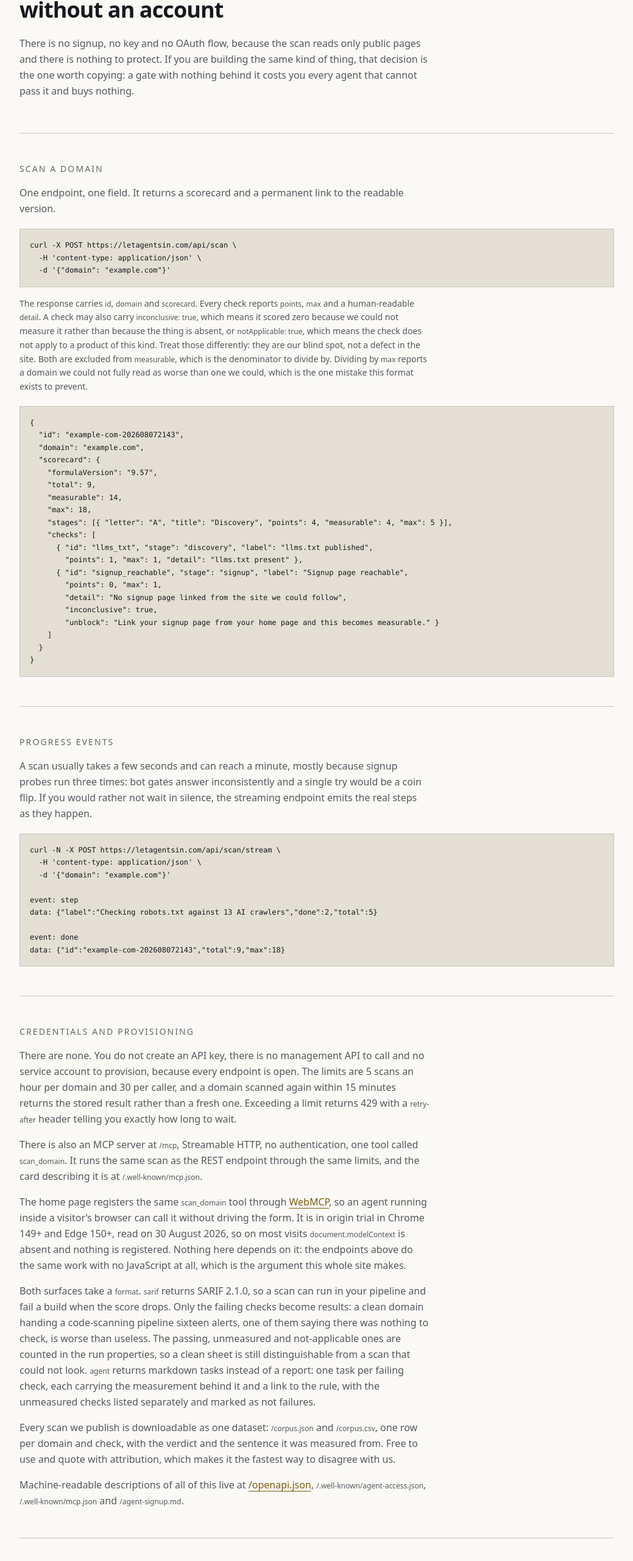
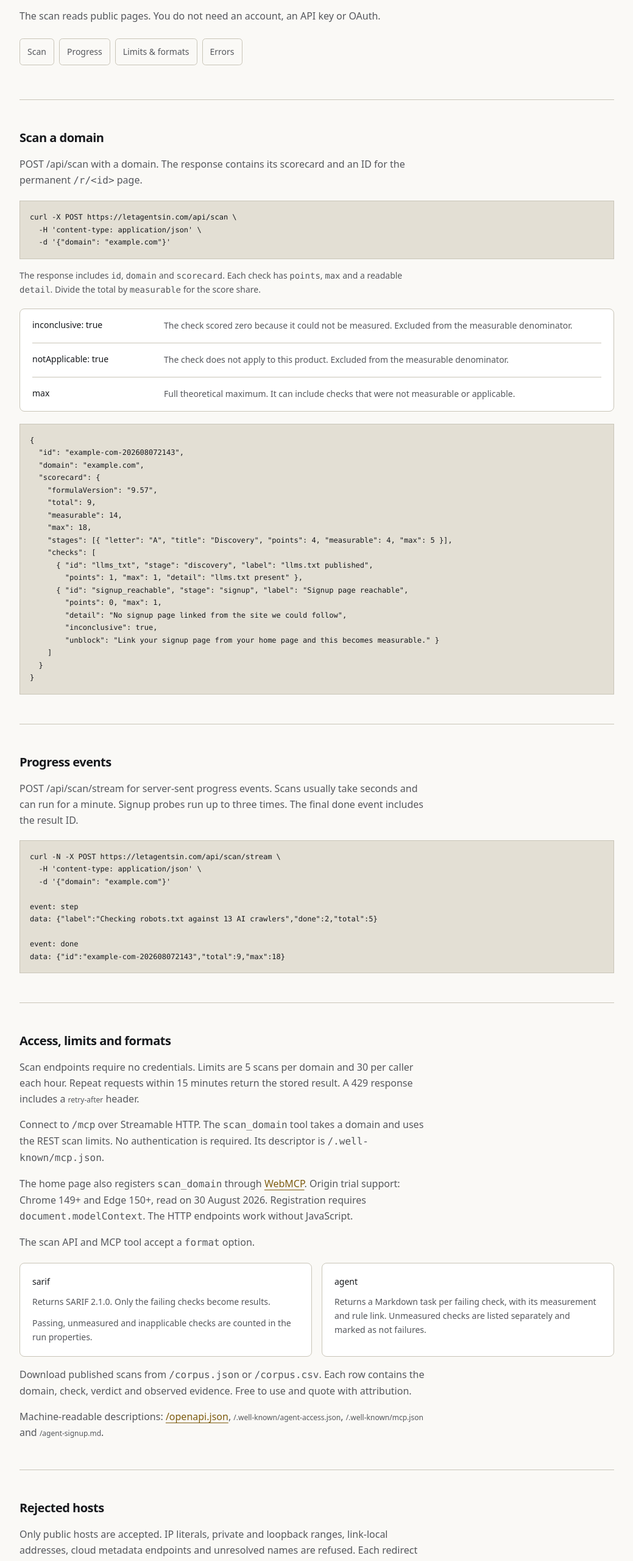
Before and after one commit to krystiangw/stackpick, a Next.js app: page /docs in a window 1280 px wide. Shown: the part 217-2777 px from the top of the page at 61% size, without its empty margins (120-1159 px from the left). Built offline with nearby package versions, Linux system fonts and the light colour scheme; no server answers; the database is empty; what async_hooks, undici would draw is missing.

Commit message:
Finish copy rewrite and make delivered reports easier to read

```diff
--- a/src/app/docs/page.tsx
+++ b/src/app/docs/page.tsx
@@ -33,19 +33,20 @@ export default async function DocsPage() {
       <section className="border-b border-rule py-14">
         <p className="font-mono text-xs uppercase tracking-[0.18em] text-brass">Docs</p>
         <h1 className="mt-4 max-w-2xl text-balance text-4xl font-semibold leading-tight tracking-tight">
-          Everything here works without an account
+          Scan API and response formats
         </h1>
         <p className="mt-5 max-w-2xl leading-relaxed text-ink-soft">
-          There is no signup, no key and no OAuth flow, because the scan reads only public pages and there is
-          nothing to protect. If you are building the same kind of thing, that decision is the one worth
-          copying: a gate with nothing behind it costs you every agent that cannot pass it and buys nothing.
+          The scan reads public pages. You do not need an account, an API key or OAuth.
         </p>
+        <nav aria-label="API sections" className="mt-6 flex flex-wrap gap-2 text-sm">
+          {[['scan-api', 'Scan'], ['progress-api', 'Progress'], ['access-api', 'Limits & formats'], ['refusals', 'Errors']].map(([id, label]) => <a key={id} href={`#${id}`} className="nav-link border border-rule">{label}</a>)}
+        </nav>
       </section>
 
       <section className="border-b border-rule py-12">
-        <h2 className="font-mono text-sm uppercase tracking-[0.15em] text-ink-faint">Scan a domain</h2>
+        <h2 id="scan-api" className="text-xl font-semibold tracking-tight">Scan a domain</h2>
         <p className="mt-4 max-w-2xl leading-relaxed text-ink-soft">
-          One endpoint, one field. It returns a scorecard and a permanent link to the readable version.
+          POST /api/scan with a domain. The response contains its scorecard and an ID for the permanent <code>/r/&lt;id&gt;</code> page.
         </p>
         <div className="mt-5">
           <Code>{`curl -X POST ${BASE}/api/scan \\
@@ -53,19 +54,17 @@ export default async function DocsPage() {
   -d '{"domain": "example.com"}'`}</Code>
         </div>
         <p className="mt-4 max-w-2xl text-sm leading-relaxed text-ink-soft">
-          The response carries <code className="font-mono text-xs">id</code>,{' '}
-          <code className="font-mono text-xs">domain</code> and{' '}
-          <code className="font-mono text-xs">scorecard</code>. Every check reports{' '}
-          <code className="font-mono text-xs">points</code>, <code className="font-mono text-xs">max</code>{' '}
-          and a human-readable <code className="font-mono text-xs">detail</code>. A check may also carry{' '}
-          <code className="font-mono text-xs">inconclusive: true</code>, which means it scored zero because we
-          could not measure it rather than because the thing is absent, or{' '}
-          <code className="font-mono text-xs">notApplicable: true</code>, which means the check does not apply to
-          a product of this kind. Treat those differently: they are our blind spot, not a defect in the site.
-          Both are excluded from <code className="font-mono text-xs">measurable</code>, which is the denominator
-          to divide by. Dividing by <code className="font-mono text-xs">max</code> reports a domain we could not
-          fully read as worse than one we could, which is the one mistake this format exists to prevent.
+          The response includes <code>id</code>, <code>domain</code> and <code>scorecard</code>.
+          Each check has <code>points</code>, <code>max</code> and a readable <code>detail</code>.
+          Divide the total by <code>measurable</code> for the score share.
         </p>
+        <dl className="mt-5 divide-y divide-rule rounded-lg border border-rule bg-surface px-5">
+          {[
+            ['inconclusive: true', 'The check scored zero because it could not be measured. Excluded from the measurable denominator.'],
+            ['notApplicable: true', 'The check does not apply to this product. Excluded from the measurable denominator.'],
+            ['max', 'Full theoretical maximum. It can include checks that were not measurable or applicable.'],
+          ].map(([field, description]) => <div key={field} className="grid gap-2 py-4 sm:grid-cols-[13rem_1fr]"><dt className="font-mono text-sm">{field}</dt><dd className="text-sm leading-relaxed text-ink-soft">{description}</dd></div>)}
+        </dl>
         <div className="mt-5">
           <Code>{`{
   "id": "example-com-202608072143",
@@ -91,11 +90,10 @@ export default async function DocsPage() {
       </section>
 
       <section className="border-b border-rule py-12">
-        <h2 className="font-mono text-sm uppercase tracking-[0.15em] text-ink-faint">Progress events</h2>
+        <h2 id="progress-api" className="text-xl font-semibold tracking-tight">Progress events</h2>
         <p className="mt-4 max-w-2xl leading-relaxed text-ink-soft">
-          A scan usually takes a few seconds and can reach a minute, mostly because signup probes run three times: bot gates answer
-          inconsistently and a single try would be a coin flip. If you would rather not wait in silence, the
-          streaming endpoint emits the real steps as they happen.
+          POST /api/scan/stream for server-sent progress events. Scans usually take seconds and can run for a minute.
+          Signup probes run up to three times. The final done event includes the result ID.
         </p>
         <div className="mt-5">
           <Code>{`curl -N -X POST ${BASE}/api/scan/stream \\
@@ -111,47 +109,41 @@ data: {"id":"example-com-202608072143","total":9,"max":${MAX_SCORE}}`}</Code>
       </section>
 
       <section className="border-b border-rule py-12">
-        <h2 className="font-mono text-sm uppercase tracking-[0.15em] text-ink-faint">Credentials and provisioning</h2>
+        <h2 id="access-api" className="text-xl font-semibold tracking-tight">Access, limits and formats</h2>
         <p className="mt-4 max-w-2xl leading-relaxed text-ink-soft">
-          There are none. You do not create an API key, there is no management API to call and no service
-          account to provision, because every endpoint is open. The limits are {PER_DOMAIN_PER_HOUR} scans an hour
-          per domain and {PER_CALLER_PER_HOUR} per caller, and a domain scanned again within{' '}
-          {REUSE_WINDOW_MS / 60000} minutes returns the stored result rather than a fresh one. Exceeding a limit
-          returns 429 with a <code className="font-mono text-xs">retry-after</code> header telling you exactly how
-          long to wait.
+          Scan endpoints require no credentials. Limits are {PER_DOMAIN_PER_HOUR} scans per domain and {PER_CALLER_PER_HOUR} per caller each hour.
+          Repeat requests within {REUSE_WINDOW_MS / 60000} minutes return the stored result.
+          A 429 response includes a <code className="font-mono text-xs">retry-after</code> header.
         </p>
         <p className="mt-4 max-w-2xl leading-relaxed text-ink-soft">
-          There is also an MCP server at <span className="font-mono text-xs">/mcp</span>, Streamable HTTP, no
-          authentication, one tool called <span className="font-mono text-xs">scan_domain</span>. It runs the same
-          scan as the REST endpoint through the same limits, and the card describing it is at{' '}
-          <span className="font-mono text-xs">/.well-known/mcp.json</span>.
+          Connect to <code>/mcp</code> over Streamable HTTP. The <code>scan_domain</code> tool takes a domain and uses the REST scan limits.
+          No authentication is required. Its descriptor is <code>/.well-known/mcp.json</code>.
         </p>
         <p className="mt-4 max-w-2xl leading-relaxed text-ink-soft">
-          The home page registers the same <span className="font-mono text-xs">scan_domain</span> tool through{' '}
+          The home page also registers <code>scan_domain</code> through{' '}
           <a href="https://webmachinelearning.github.io/webmcp/" className="text-brass underline underline-offset-4">
             WebMCP
           </a>
-          , so an agent running inside a visitor&rsquo;s browser can call it without driving the form. It is in
-          origin trial in Chrome 149+ and Edge 150+, read on {WEBMCP_READ_ON}, so on most visits{' '}
-          <span className="font-mono text-xs">document.modelContext</span> is absent and nothing is registered.
-          Nothing here depends on it: the endpoints above do the same work with no JavaScript at all, which is the
-          argument this whole site makes.
+          . Origin trial support: Chrome 149+ and Edge 150+, read on {WEBMCP_READ_ON}.
+          Registration requires <code>document.modelContext</code>. The HTTP endpoints work without JavaScript.
         </p>
         <p className="mt-4 max-w-2xl leading-relaxed text-ink-soft">
-          Both surfaces take a <code className="font-mono text-xs">format</code>.{' '}
-          <code className="font-mono text-xs">sarif</code> returns SARIF 2.1.0, so a scan can run in your pipeline
-          and fail a build when the score drops. Only the failing checks become results: a clean domain handing a
-          code-scanning pipeline sixteen alerts, one of them saying there was nothing to check, is worse than
-          useless. The passing, unmeasured and not-applicable ones are counted in the run properties, so a clean
-          sheet is still distinguishable from a scan that could not look.{' '}
-          <code className="font-mono text-xs">agent</code> returns markdown tasks instead of a report: one task per
-          failing check, each carrying the measurement behind it and a link to the rule, with the unmeasured checks
-          listed separately and marked as not failures.
+          The scan API and MCP tool accept a <code>format</code> option.
         </p>
+        <div className="mt-5 grid gap-4 sm:grid-cols-2">
+          <div className="rounded-lg border border-rule bg-surface p-5">
+            <h3 className="font-mono text-sm font-medium">sarif</h3>
+            <p className="mt-3 text-sm leading-relaxed text-ink-soft">Returns SARIF 2.1.0. Only the failing checks become results.</p>
+            <p className="mt-3 text-sm leading-relaxed text-ink-soft">Passing, unmeasured and inapplicable checks are counted in the run properties.</p>
+          </div>
+          <div className="rounded-lg border border-rule bg-surface p-5">
+            <h3 className="font-mono text-sm font-medium">agent</h3>
+            <p className="mt-3 text-sm leading-relaxed text-ink-soft">Returns a Markdown task per failing check, with its measurement and rule link. Unmeasured checks are listed separately and marked as not failures.</p>
+          </div>
+        </div>
         <p className="mt-4 max-w-2xl leading-relaxed text-ink-soft">
-          Every scan we publish is downloadable as one dataset: <span className="font-mono text-xs">/corpus.json</span>{' '}
-          and <span className="font-mono text-xs">/corpus.csv</span>, one row per domain and check, with the
-          verdict and the sentence it was measured from. Free to use and quote{' '}
+          Download published scans from <code>/corpus.json</code> or <code>/corpus.csv</code>.
+          Each row contains the domain, check, verdict and observed evidence. Free to use and quote{' '}
           {CORPUS_LICENCE_IS_PUBLISHED ? (
             <Link href="/corpus-licence" className="text-brass underline underline-offset-4">
               under these terms
@@ -159,11 +151,10 @@ data: {"id":"example-com-202608072143","total":9,"max":${MAX_SCORE}}`}</Code>
           ) : (
             'with attribution'
           )}
-          , which makes it
-          the fastest way to disagree with us.
+          .
         </p>
         <p className="mt-4 max-w-2xl leading-relaxed text-ink-soft">
-          Machine-readable descriptions of all of this live at{' '}
+          Machine-readable descriptions:{' '}
           <Link href="/openapi.json" className="text-brass underline underline-offset-4">
             /openapi.json
           </Link>
@@ -174,22 +165,18 @@ data: {"id":"example-com-202608072143","total":9,"max":${MAX_SCORE}}`}</Code>
       </section>
 
       <section className="border-b border-rule py-12">
-        <h2 className="font-mono text-sm uppercase tracking-[0.15em] text-ink-faint">Refusals</h2>
+        <h2 id="refusals" className="text-xl font-semibold tracking-tight">Rejected hosts</h2>
         <p className="mt-4 max-w-2xl leading-relaxed text-ink-soft">
-          The scanner fetches whatever you send it, so it refuses anything that is not a public host: IP
-          literals, private and loopback ranges, link-local addresses including the cloud metadata endpoint,
-          and names that do not resolve. Redirects are followed by hand and re-checked at every hop against
-          the resolved address, because a public hostname is free to redirect into a private one.
+          Only public hosts are accepted. IP literals, private and loopback ranges, link-local addresses, cloud metadata endpoints and unresolved names are refused.
+          Each redirect destination is resolved and checked again.
         </p>
       </section>
 
       <section className="py-12">
         <h2 className="font-mono text-sm uppercase tracking-[0.15em] text-ink-faint">Reading a scorecard</h2>
         <p className="mt-4 max-w-2xl leading-relaxed text-ink-soft">
-          {CHECKS.length} checks across {STAGES.length} stages, {MAX_SCORE} points. The stages follow the order
-          an agent actually meets them in, so a low score in an early stage makes the later ones academic: a
-          site that refuses plain HTTP requests cannot be evaluated on its documentation, and the scorecard
-          says so rather than scoring the same wall five times.
+          {CHECKS.length} checks across {STAGES.length} stages, worth up to {MAX_SCORE} points.
+          A refused page can leave dependent checks unmeasured. The scorecard records that limit.
         </p>
         <ol className="mt-6 flex flex-col">
           {STAGES.map((stage) => (
@@ -205,8 +192,7 @@ data: {"id":"example-com-202608072143","total":9,"max":${MAX_SCORE}}`}</Code>
           <Link href="/methodology" className="text-brass underline underline-offset-4">
             methodology page
           </Link>
-          . If a result looks wrong, it is reproducible with curl, and we would rather be corrected than be
-          confidently wrong in someone else&rsquo;s inbox.
+          . Use the recorded URLs and responses to investigate a disputed result.
         </p>
       </section>
     </main>
--- a/src/app/findings/page.tsx
+++ b/src/app/findings/page.tsx
@@ -247,7 +247,7 @@ export default async function FindingsPage() {
           {sixth ? ' The sixth study compares scan checks with agent mentions.' : ' The sixth study is unavailable: its corpus is incomplete or a guarded claim no longer holds.'}
         </p>
         <nav aria-label="Studies on this page" className="mt-6 flex flex-wrap gap-2 text-sm">
-          {results.map((result, index) => <a key={result.id} href={`#${result.id}`} className="nav-link border border-rule">{index + 1}. {result.id === 'wall' ? 'Integration' : result.id === 'named' ? 'Mentions' : result.id}</a>)}
+          {results.map((result, index) => <a key={result.id} href={`#${result.id}`} className="nav-link border border-rule">{index + 1}. {({ wall: 'Integration', sources: 'Sources', codebase: 'Existing code', absent: 'Missing mentions', licence: 'Licensing', named: 'Mentions' } as Record<string, string>)[result.id]}</a>)}
         </nav>
         {/* Every other page carrying these numbers says which formula measured them. This one
             stated dozens of counts and never did, so a reader could run their own scan on a newer
```
Also changed, not shown: src/app/d/[id]/page.tsx (+5 -6 lines), src/app/d/[id]/report-view.tsx (+53 -32 lines), src/app/globals.css (+10 -0 lines), src/app/visibility/page.tsx (+5 -4 lines), src/components/report-print.tsx (added, +26 -0 lines), 1 other file (tests, documents, lock files or other folders).
